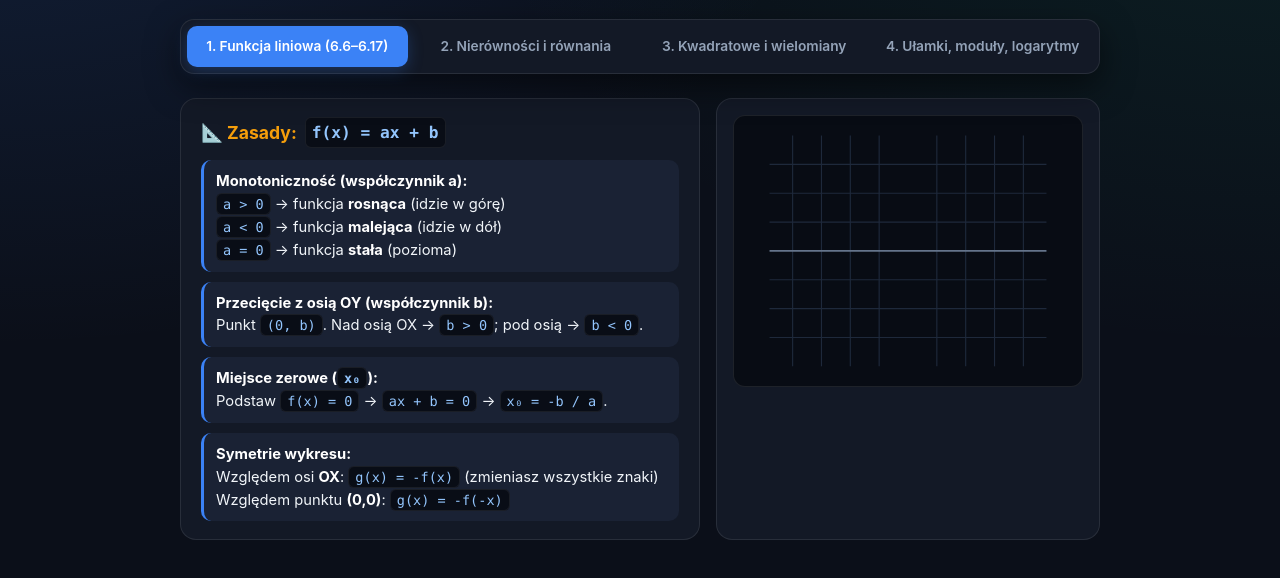
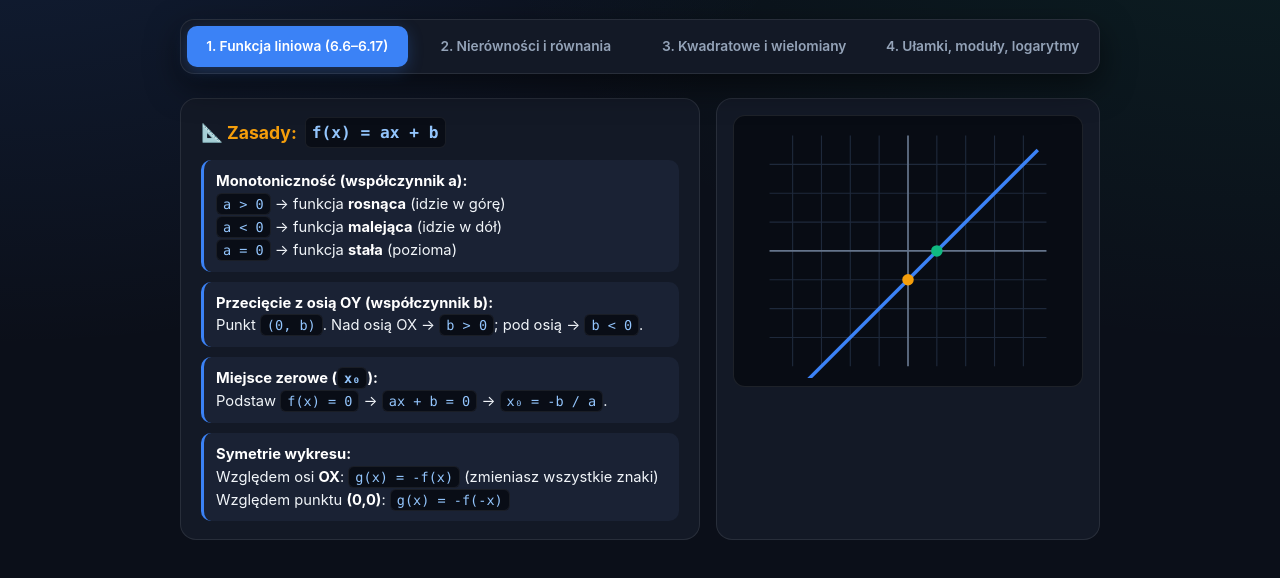
Before and after one commit to zagreusprincessoftheunderworld-cyber/Nicola_Special, a plain HTML site: page index.html in a window 1280 px wide. Shown: the part 166-744 px from the top of the page. Drawn offline with Linux system fonts and the light colour scheme.

Commit message:
Update index.html

```diff
--- a/index.html
+++ b/index.html
@@ -16,7 +16,6 @@
     --emerald: #10b981;
     --emerald-bg: rgba(16, 185, 129, 0.12);
     --amber: #f59e0b;
-    --rose: #f43f5e;
     --text: #f1f5f9;
     --text-dim: #94a3b8;
   }
@@ -37,7 +36,6 @@
 
   .wrap { max-width: 920px; margin: 0 auto; }
 
-  /* Header */
   header {
     padding: 28px 0 20px;
     border-bottom: 1px solid var(--border);
@@ -67,7 +65,7 @@
   }
   header p { margin: 0; color: var(--text-dim); font-size: 0.95rem; }
 
-  /* PURE CSS TABS (100% работают без JS) */
+  /* PURE CSS TABS */
   .tab-radio { display: none; }
 
   .tab-labels {
@@ -121,7 +119,6 @@
     to { opacity: 1; transform: translateY(0); }
   }
 
-  /* Section & Theory Grid */
   .theory-grid {
     display: grid;
     grid-template-columns: 1.15fr 0.85fr;
@@ -164,7 +161,6 @@
   }
   .formula-list b { color: #fff; }
 
-  /* Interactive SVG Graph Box */
   .graph-panel {
     background: var(--surface);
     border: 1px solid var(--border);
@@ -206,7 +202,6 @@
     text-align: center;
   }
 
-  /* Task Cards */
   .sec-divider {
     font-size: 0.8rem;
     font-weight: 700;
@@ -292,7 +287,6 @@
     <p>Wszystkie najważniejsze wzory, interaktywne wykresy oraz gotowe rozwiązania zadań z arkuszy.</p>
   </header>
 
-  <!-- PURE CSS TAB CONTROLS -->
   <input type="radio" name="tabs" id="r1" class="tab-radio" checked>
   <input type="radio" name="tabs" id="r2" class="tab-radio">
   <input type="radio" name="tabs" id="r3" class="tab-radio">
@@ -328,7 +322,6 @@
       <div class="graph-panel">
         <div class="svg-wrap">
           <svg viewBox="0 0 260 220" id="svgLine">
-            <!-- Grid -->
             <g stroke="#1e293b" stroke-width="1">
               <line x1="30" y1="10" x2="30" y2="210"/><line x1="55" y1="10" x2="55" y2="210"/>
               <line x1="80" y1="10" x2="80" y2="210"/><line x1="105" y1="10" x2="105" y2="210"/>
@@ -338,5 +331,8 @@
               <line x1="10" y1="85" x2="250" y2="85"/><line x1="10" y1="135" x2="250" y2="135"/>
               <line x1="10" y1="160" x2="250" y2="160"/><line x1="10" y1="185" x2="250" y2="185"/>
             </g>
-            <!-- Axes (center 130, 110, scale = 25px) -->
             <line x1="10" y1="110" x2="250" y2="110" stroke="#64748b" stroke-width="1.5"/>
+            <line x1="130" y1="10" x2="130" y2="210" stroke="#64748b" stroke-width="1.5"/>
+            <line id="dynLine" x1="17.5" y1="247.5" x2="242.5" y2="22.5" stroke="#3b82f6" stroke-width="3"/>
+            <circle id="ptB" cx="130" cy="135" r="5" fill="#f59e0b"/>
+            <circle id="ptZ" cx="155" cy="110" r="5" fill="#10b981"/>
```
